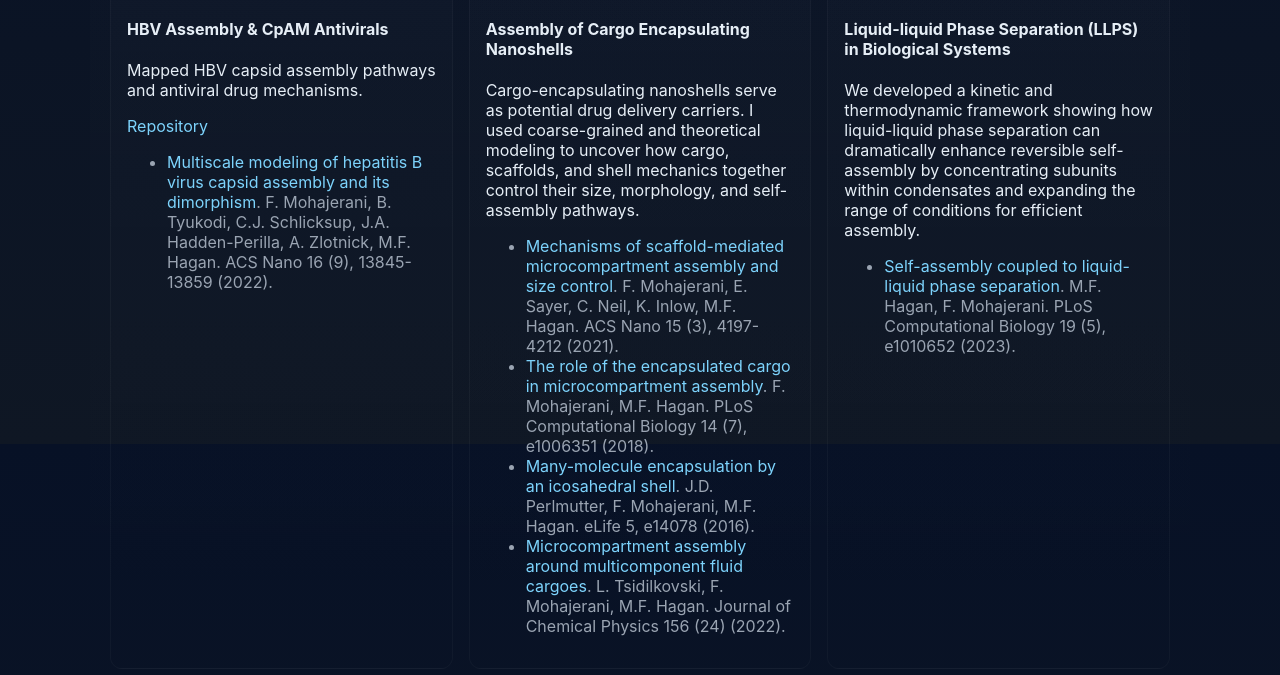
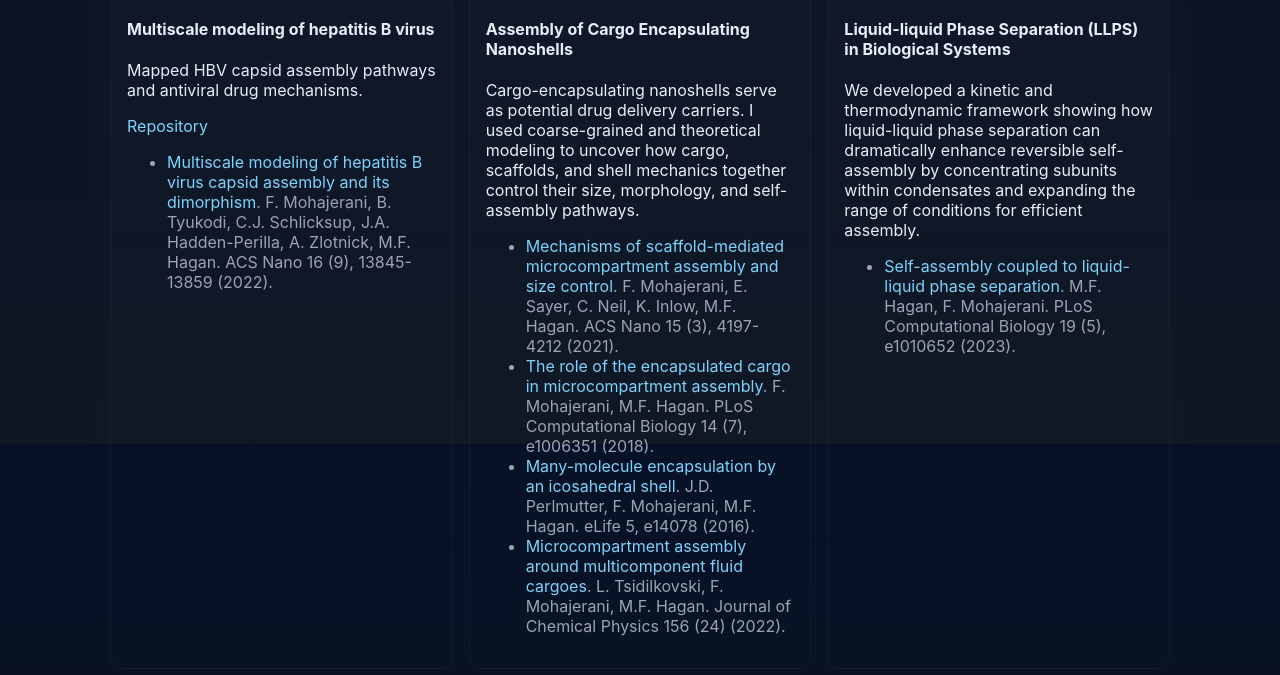
Before and after one commit to farrimoh/farrimoh.github.io, a plain HTML site: page index.html in a window 1280 px wide. Shown: the part 1156-1831 px from the top of the page. Drawn offline with Linux system fonts and the light colour scheme.

Commit message:
Edit index.html

```diff
--- a/index.html
+++ b/index.html
@@ -95,7 +95,7 @@
           <a href="videos/HBV_T4-main.mp4">here</a>.
         </video>
       </div>
-      <h4>HBV Assembly & CpAM Antivirals</h4>
+      <h4>Multiscale modeling of hepatitis B virus</h4>
       <p>Mapped HBV capsid assembly pathways and antiviral drug mechanisms.</p>
       <p><a href="https://github.com/farrimoh/HEVA">Repository</a></p>
 
```
